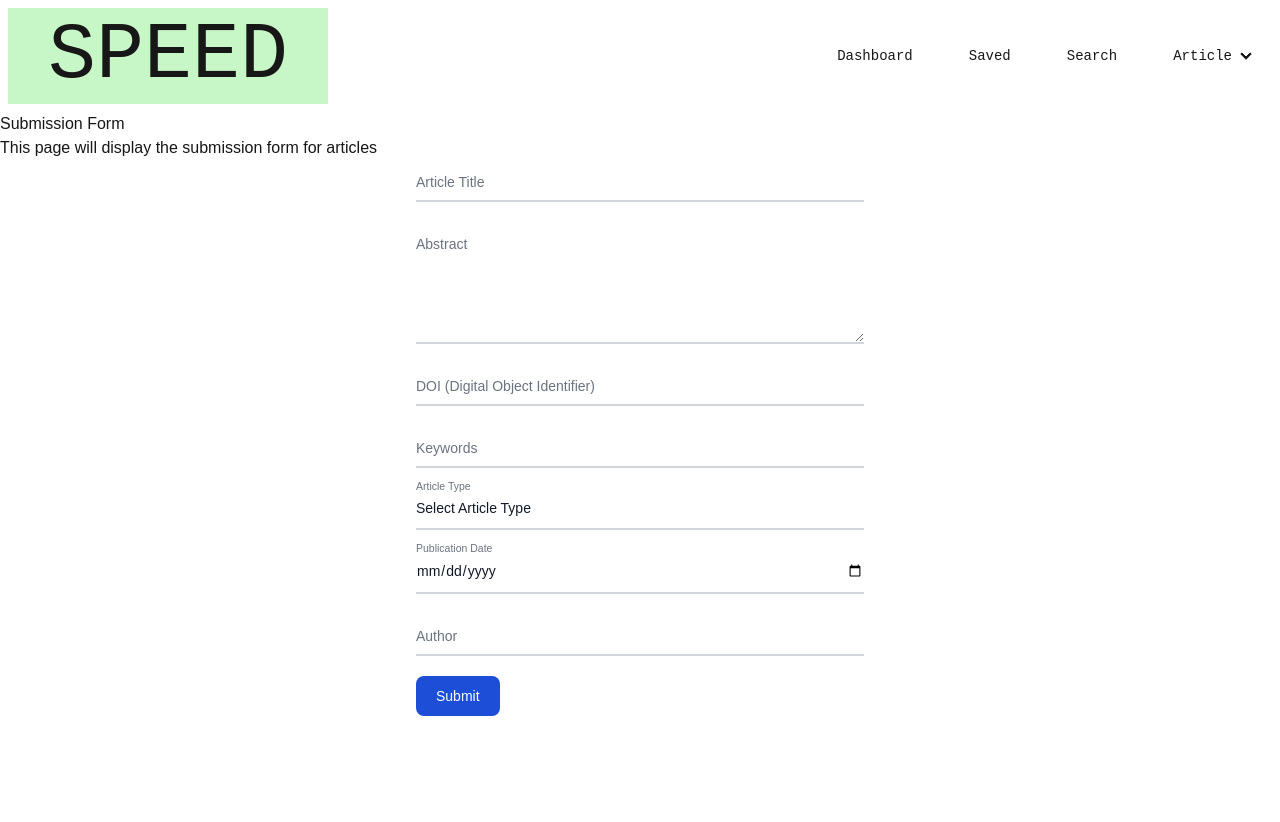
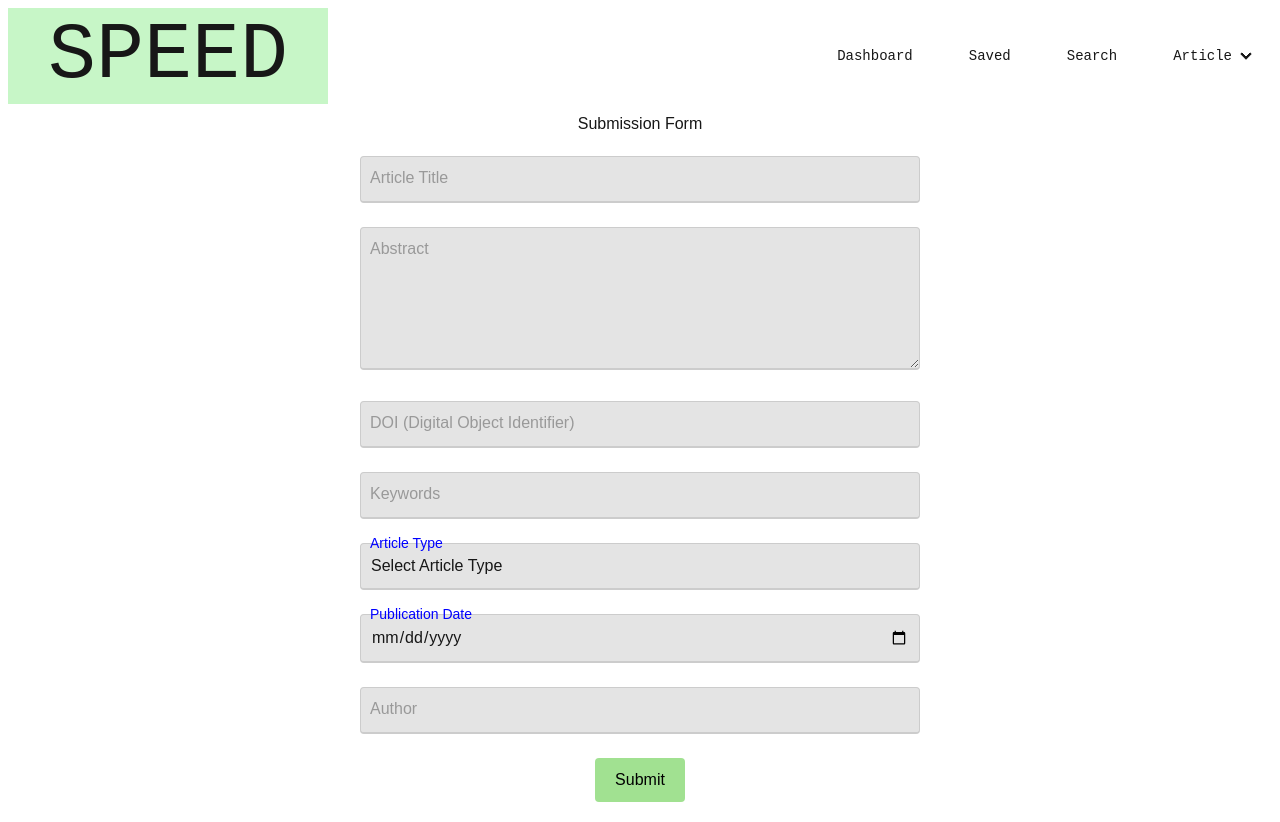
Before and after one commit to tley4/SPEED-W203_01, a Next.js app in the folder speed/: page /submission in a window 1280 px wide. Before the commit the page ends 800 px from the top, so only its background shows below. Built offline with nearby package versions, Linux system fonts and the light colour scheme.

Commit message:
Created css for the submission page

```diff
--- a/speed/src/app/globals.css
+++ b/speed/src/app/globals.css
@@ -20,6 +20,72 @@ body {
   font-family: Arial, Helvetica, sans-serif;
 }
 
+h1 {
+  text-align: center;
+}
+
+/* Style for article submission form */
+.article-form {
+  max-width: 600px;
+  margin: 0 auto;
+  padding: 20px;
+  text-align: center;
+}
+
+.form-field {
+  position: relative;
+  margin-bottom: 1.5rem;
+}
+
+.form-input {
+  width: 100%;
+  padding: 10px;
+  border: 1px solid #ccc;
+  border-bottom: 2px solid #ccc;
+  border-radius: 4px;
+  background-color: #e4e4e4;
+  color: var(--foreground);
+  font-size: 1rem;
+  font-family: Arial, Helvetica, sans-serif;
+  appearance: none;
+  transition: border-color 0.3s ease;
+}
+
+.form-input:focus {
+  border-bottom-color: blue;
+  outline: none;
+}
+
+.form-label {
+  position: absolute;
+  top: 10px;
+  left: 10px;
+  font-size: 1rem;
+  color: #999;
+  transition: all 0.3s ease;
+}
+
+.form-input:focus + .form-label,
+.form-input:not(:placeholder-shown) + .form-label {
+  transform: translateY(-20px);
+  font-size: 0.875rem;
+  color: blue;
+}
+
+.submit-button {
+  background-color: #a1e191;
+  color: black;
+  padding: 10px 20px;
+  border-radius: 4px;
+  border: none;
+  cursor: pointer;
+  transition: background-color 0.3s ease;
+}
+
+.submit-button:hover {
+  background-color: #58cd5c;
+}
+
 @layer utilities {
   .text-balance {
     text-wrap: balance;
--- a/speed/src/app/submission/page.tsx
+++ b/speed/src/app/submission/page.tsx
@@ -4,81 +4,80 @@ const page = () => {
   return (
     <>
       <h1>Submission Form</h1>
-      <div>This page will display the submission form for articles</div>
-      <form className="max-w-md mx-auto">
-        <div className="relative z-0 w-full mb-5 group">
+      <form className="article-form">
+        <div className="form-field">
           <input
             type="text"
             name="floating_title"
             id="floating_title"
-            className="block py-2.5 px-0 w-full text-sm text-gray-900 bg-transparent border-0 border-b-2 border-gray-300 appearance-none dark:text-white dark:border-gray-600 dark:focus:border-blue-500 focus:outline-none focus:ring-0 focus:border-blue-600 peer"
+            className="form-input"
             placeholder=" "
             required
           />
           <label
             htmlFor="floating_title"
-            className="peer-focus:font-medium absolute text-sm text-gray-500 dark:text-gray-400 duration-300 transform -translate-y-6 scale-75 top-3 -z-10 origin-[0] peer-focus:text-blue-600 peer-focus:dark:text-blue-500 peer-placeholder-shown:scale-100 peer-placeholder-shown:translate-y-0 peer-focus:scale-75 peer-focus:-translate-y-6"
+            className="form-label"
           >
             Article Title
           </label>
         </div>
 
-        <div className="relative z-0 w-full mb-5 group">
+        <div className="form-field">
           <textarea
             name="floating_abstract"
             id="floating_abstract"
             rows={5}
-            className="block py-2.5 px-0 w-full text-sm text-gray-900 bg-transparent border-0 border-b-2 border-gray-300 appearance-none dark:text-white dark:border-gray-600 dark:focus:border-blue-500 focus:outline-none focus:ring-0 focus:border-blue-600 peer"
+            className="form-input"
             placeholder=" "
             required
           ></textarea>
           <label
              htmlFor="floating_abstract"
-             className="peer-focus:font-medium absolute text-sm text-gray-500 dark:text-gray-400 duration-300 transform -translate-y-6 scale-75 top-3 -z-10 origin-[0] peer-focus:text-blue-600 peer-focus:dark:text-blue-500 peer-placeholder-shown:scale-100 peer-placeholder-shown:translate-y-0 peer-focus:scale-75 peer-focus:-translate-y-6"
+             className="form-label"
           >
-              Abstract
-            </label>
+            Abstract
+          </label>
         </div>
 
-        <div className="relative z-0 w-full mb-5 group">
+        <div className="form-field">
           <input
             type="text"
             name="floating_doi"
             id="floating_doi"
-            className="block py-2.5 px-0 w-full text-sm text-gray-900 bg-transparent border-0 border-b-2 border-gray-300 appearance-none dark:text-white dark:border-gray-600 dark:focus:border-blue-500 focus:outline-none focus:ring-0 focus:border-blue-600 peer"
+            className="form-input"
             placeholder=" "
             required
           />
           <label
             htmlFor="floating_doi"
-            className="peer-focus:font-medium absolute text-sm text-gray-500 dark:text-gray-400 duration-300 transform -translate-y-6 scale-75 top-3 -z-10 origin-[0] peer-focus:text-blue-600 peer-focus:dark:text-blue-500 peer-placeholder-shown:scale-100 peer-placeholder-shown:translate-y-0 peer-focus:scale-75 peer-focus:-translate-y-6"
+            className="form-label"
           >
             DOI (Digital Object Identifier)
           </label>
         </div>
 
-        <div className="relative z-0 w-full mb-5 group">
+        <div className="form-field">
           <input
             type="text"
             name="floating_keywords"
             id="floating_keywords"
-            className="block py-2.5 px-0 w-full text-sm text-gray-900 bg-transparent border-0 border-b-2 border-gray-300 appearance-none dark:text-white dark:border-gray-600 dark:focus:border-blue-500 focus:outline-none focus:ring-0 focus:border-blue-600 peer"
+            className="form-input"
             placeholder=" "
             required
           />
           <label
             htmlFor="floating_keywords"
-            className="peer-focus:font-medium absolute text-sm text-gray-500 dark:text-gray-400 duration-300 transform -translate-y-6 scale-75 top-3 -z-10 origin-[0] peer-focus:text-blue-600 peer-focus:dark:text-blue-500 peer-placeholder-shown:scale-100 peer-placeholder-shown:translate-y-0 peer-focus:scale-75 peer-focus:-translate-y-6"
+            className="form-label"
           >
             Keywords
           </label>
         </div>
 
-        <div className="relative z-0 w-full mb-5 group">
+        <div className="form-field">
           <select
             name="floating_article_type"
             id="floating_article_type"
-            className="block py-2.5 px-0 w-full text-sm text-gray-900 bg-transparent border-0 border-b-2 border-gray-300 appearance-none dark:text-white dark:border-gray-600 dark:focus:border-blue-500 focus:outline-none focus:ring-0 focus:border-blue-600 peer"
+            className="form-input"
             required
           >
             <option value="" disabled selected>
@@ -87,45 +86,44 @@ const page = () => {
             <option value="Research Article">Research Article</option>
             <option value="Review Article">Review Article</option>
             <option value="Case Study">Case Study</option>
-            <option value="Short Communication">Short Communication</option>
           </select>
           <label
             htmlFor="floating_article_type"
-            className="peer-focus:font-medium absolute text-sm text-gray-500 dark:text-gray-400 duration-300 transform -translate-y-6 scale-75 top-3 -z-10 origin-[0] peer-focus:text-blue-600 peer-focus:dark:text-blue-500 peer-placeholder-shown:scale-100 peer-placeholder-shown:translate-y-0 peer-focus:scale-75 peer-focus:-translate-y-6"
+            className="form-label"
           >
             Article Type
           </label>
         </div>
 
-        <div className="relative z-0 w-full mb-5 group">
+        <div className="form-field">
           <input
             type="date"
             name="floating_publication_date"
             id="floating_publication_date"
-            className="block py-2.5 px-0 w-full text-sm text-gray-900 bg-transparent border-0 border-b-2 border-gray-300 appearance-none dark:text-white dark:border-gray-600 dark:focus:border-blue-500 focus:outline-none focus:ring-0 focus:border-blue-600 peer"
+            className="form-input"
             placeholder=" "
             required
           />
           <label
             htmlFor="floating_publication_date"
-            className="peer-focus:font-medium absolute text-sm text-gray-500 dark:text-gray-400 duration-300 transform -translate-y-6 scale-75 top-3 -z-10 origin-[0] peer-focus:text-blue-600 peer-focus:dark:text-blue-500 peer-placeholder-shown:scale-100 peer-placeholder-shown:translate-y-0 peer-focus:scale-75 peer-focus:-translate-y-6"
+            className="form-label"
           >
             Publication Date
           </label>
         </div>
 
-        <div className="relative z-0 w-full mb-5 group">
+        <div className="form-field">
           <input
             type="text"
             name="floating_author"
             id="floating_author"
-            className="block py-2.5 px-0 w-full text-sm text-gray-900 bg-transparent border-0 border-b-2 border-gray-300 appearance-none dark:text-white dark:border-gray-600 dark:focus:border-blue-500 focus:outline-none focus:ring-0 focus:border-blue-600 peer"
+            className="form-input"
             placeholder=" "
             required
           />
           <label
             htmlFor="floating_author"
-            className="peer-focus:font-medium absolute text-sm text-gray-500 dark:text-gray-400 duration-300 transform -translate-y-6 scale-75 top-3 -z-10 origin-[0] peer-focus:text-blue-600 peer-focus:dark:text-blue-500 peer-placeholder-shown:scale-100 peer-placeholder-shown:translate-y-0 peer-focus:scale-75 peer-focus:-translate-y-6"
+            className="form-label"
           >
             Author
           </label>
@@ -133,7 +131,7 @@ const page = () => {
 
         <button
           type="submit"
-          className="text-white bg-blue-700 hover:bg-blue-800 focus:ring-4 focus:outline-none focus:ring-blue-300 font-medium rounded-lg text-sm w-full sm:w-auto px-5 py-2.5 text-center dark:bg-blue-600 dark:hover:bg-blue-700 dark:focus:ring-blue-800"
+          className="submit-button"
         >
           Submit
         </button>
```
